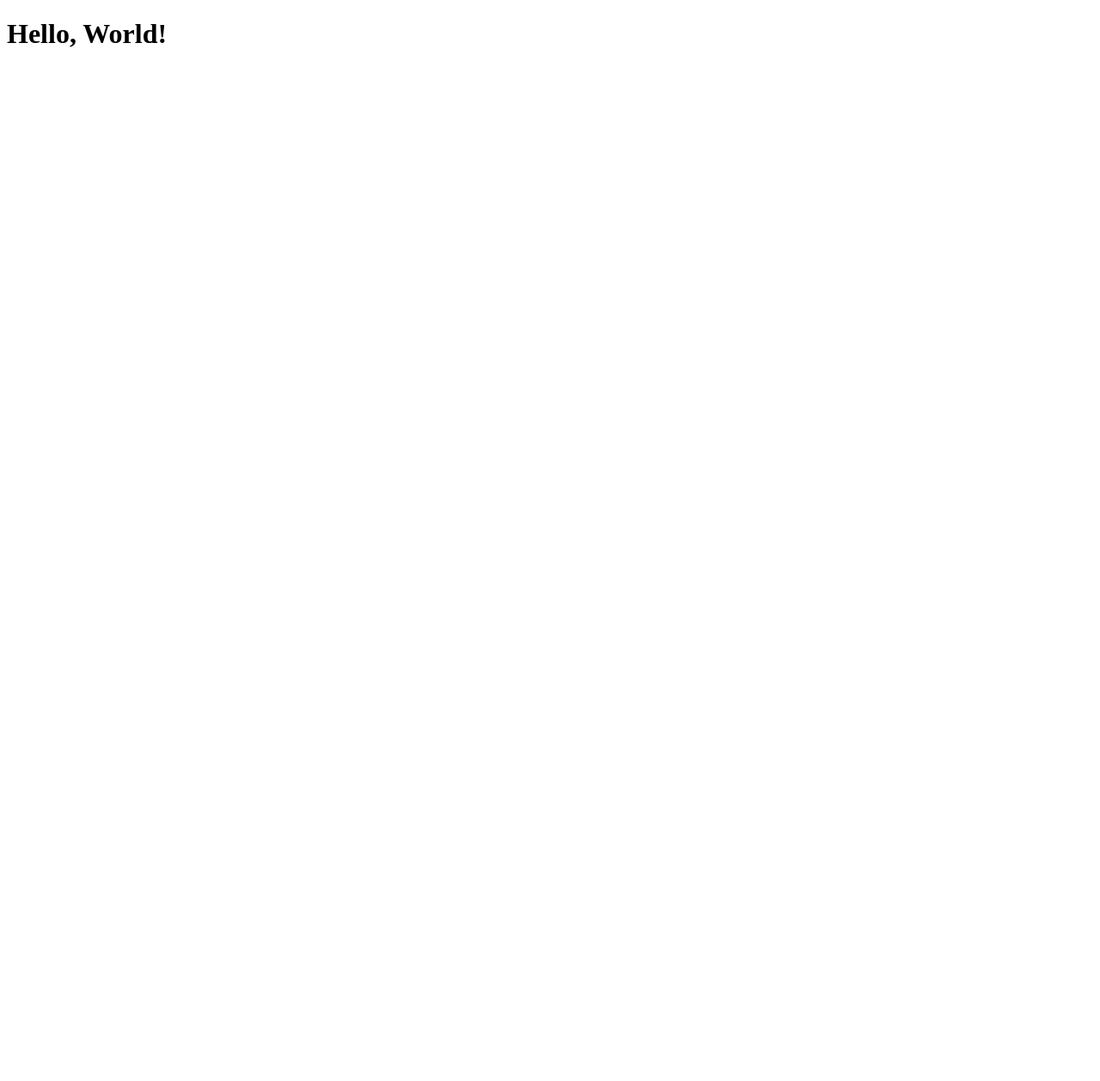
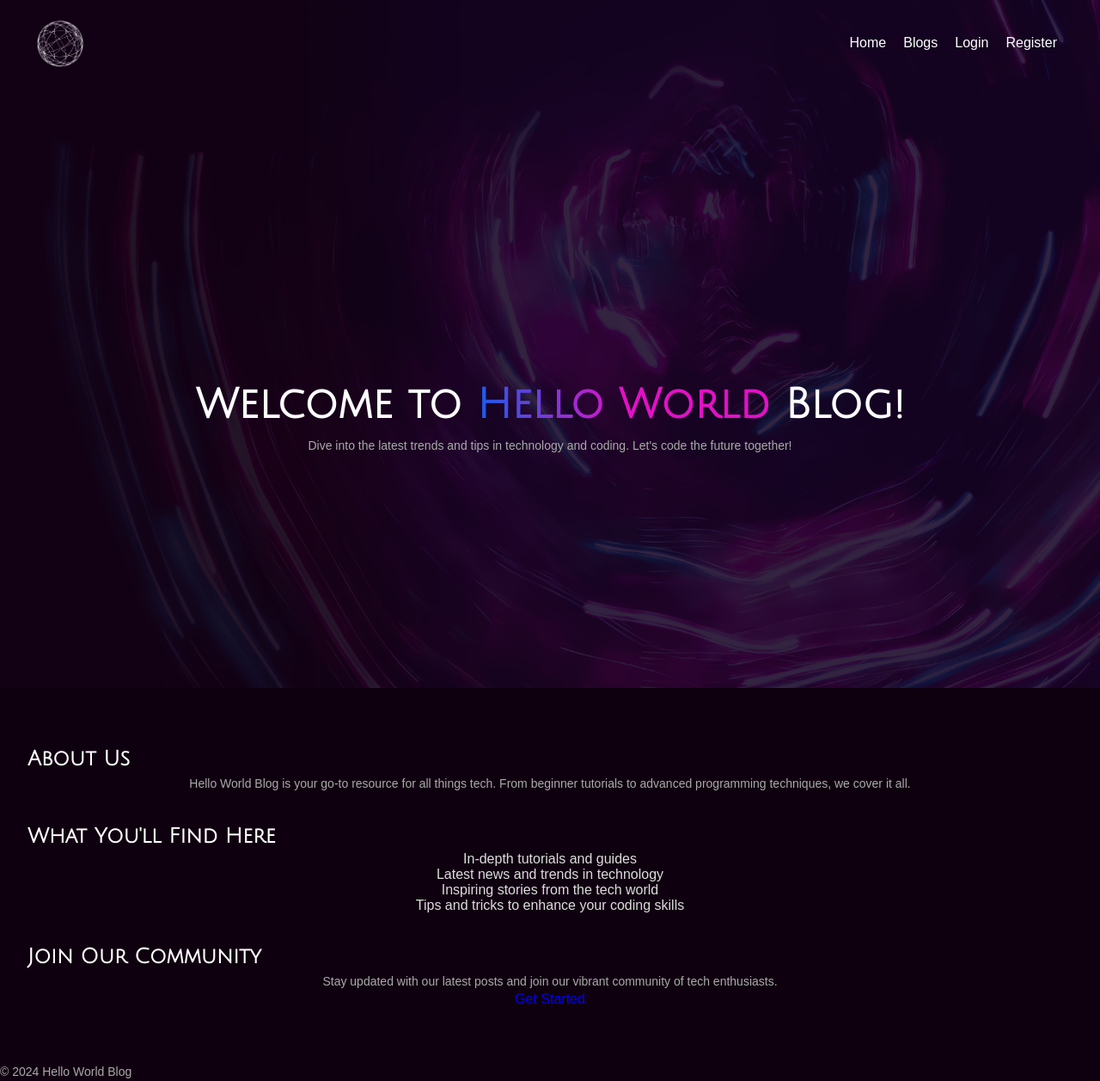
Before and after one commit to Adham-Emam/Hello-World-, a Django app: page / in a window 1280 px wide. Before the commit the page is almost empty. Shown: the whole page at 86% size. Before the commit the page ends 55 px from the top, so only its background shows below. Run offline with Django 5.2, Linux system fonts and the light colour scheme.

Commit message:
home page

```diff
--- a/Blog/settings.py
+++ b/Blog/settings.py
@@ -118,7 +118,11 @@ USE_TZ = True
 # Static files (CSS, JavaScript, Images)
 # https://docs.djangoproject.com/en/5.0/howto/static-files/
 
-STATIC_URL = 'static/'
+STATIC_URL = '/static/'
+STATICFILES_DIRS = [
+    os.path.join(BASE_DIR, 'static'),
+]
+
 
 # Default primary key field type
 # https://docs.djangoproject.com/en/5.0/ref/settings/#default-auto-field
--- /dev/null
+++ b/BlogPost/static/css/styles.css
@@ -0,0 +1,138 @@
+@import url("https://fonts.googleapis.com/css2?family=Julius+Sans+One&display=swap");
+:root {
+  --main-color: #8a2be2;
+  --secondary-color: #1a5ded;
+  --third-color: #e211c6;
+}
+* {
+  margin: 0;
+  padding: 0;
+  box-sizing: border-box;
+}
+body {
+  background-color: rgb(15, 0, 15);
+  color: #ddd;
+  font-family: Arial, sans-serif;
+}
+ul {
+  list-style: none;
+}
+a {
+  text-decoration: none;
+}
+/* Default container width */
+.container {
+  max-width: 1200px;
+  padding: 0 50px;
+  margin: 0 auto; /* Center the container */
+}
+
+/* Media query for tablets */
+@media only screen and (max-width: 768px) {
+  .container {
+    max-width: 90%; /* Adjust width for tablets */
+  }
+}
+
+/* Media query for mobile devices */
+@media only screen and (max-width: 480px) {
+  .container {
+    max-width: 100%; /* Adjust width for mobile devices */
+    padding: 0 10px; /* Add some padding for better readability */
+  }
+}
+h1,
+h2,
+h3,
+h4,
+h5,
+h6 {
+  color: white;
+  width: fit-content;
+  font-family: "Julius Sans One", sans-serif;
+  line-height: 1.5;
+}
+p {
+  font-size: 14px;
+  line-height: 1.6;
+  color: #aaa;
+}
+header .container {
+  padding: 20px 0;
+  display: flex;
+  justify-content: space-between;
+  align-items: center;
+}
+header .container .logo {
+  width: 60px;
+  height: 60px;
+}
+header .container .logo img {
+  width: 100%;
+  height: 100%;
+}
+nav ul {
+  display: flex;
+  justify-content: center;
+  align-items: center;
+  margin-left: auto;
+  width: fit-content;
+}
+nav ul li {
+  padding: 10px;
+  position: relative;
+}
+nav ul li::before {
+  content: "";
+  background-color: var(--main-color);
+  width: 0%;
+  height: 1px;
+  position: absolute;
+  bottom: 0;
+  left: 50%;
+  transform: translateX(-50%);
+  transition-duration: 0.3s;
+}
+nav ul li:hover::before {
+  width: 100%;
+}
+nav ul li a {
+  transition-duration: 0.3s;
+}
+nav ul li:hover a {
+  color: #bbb;
+}
+nav a {
+  color: white;
+}
+
+main {
+  padding: 2rem;
+  text-align: center;
+}
+.intro,
+.about,
+.highlights,
+.cta {
+  margin-bottom: 2rem;
+}
+.intro {
+  height: calc(100vh - 100px);
+  display: flex;
+  justify-content: center;
+  align-items: center;
+  flex-direction: column;
+  position: relative;
+}
+.intro h1 {
+  font-size: 3rem;
+}
+.intro h1 span {
+  background: linear-gradient(
+    to right,
+    var(--secondary-color) 0%,
+    var(--third-color) 50%
+  );
+  background-clip: text;
+  -webkit-text-fill-color: transparent;
+}
--- a/BlogPost/templates/home.html
+++ b/BlogPost/templates/home.html
@@ -1,7 +1,56 @@
-{% extends 'layout.html' %} {% block content %}
- {% if user.is_authenticated %}
-<h1>Hello, {{ user.username }}!</h1>
-{% else %}
-<h1>Hello, World!</h1>
-{% endif %}
+{% extends 'layout.html' %} {% load static %} {% block styles %}
+
+<style>
+  .overlay,
+  .section-bg {
+    position: absolute;
+    top: 0;
+    left: 0;
+    width: 100%;
+    height: 100vh;
+    z-index: -1;
+  }
+  .overlay {
+    background-color: rgba(35, 0, 15, 0.5);
+  }
+</style>
+{% endblock %} {% block content %}
+<img src="{% static 'images/background.png' %}" class="section-bg" alt="" />
+<div class="overlay"></div>
+<main>
+  <section class="intro">
+      <h1>Welcome to <span>Hello World</span> Blog!</h1>
+      <p>
+          Dive into the latest trends and tips in technology and coding. Let's code
+          the future together!
+        </p>
+  </section>
+  <section class="about">
+    <h2>About Us</h2>
+    <p>
+      Hello World Blog is your go-to resource for all things tech. From beginner
+      tutorials to advanced programming techniques, we cover it all.
+    </p>
+  </section>
+  <section class="highlights">
+    <h2>What You'll Find Here</h2>
+    <ul>
+      <li>In-depth tutorials and guides</li>
+      <li>Latest news and trends in technology</li>
+      <li>Inspiring stories from the tech world</li>
+      <li>Tips and tricks to enhance your coding skills</li>
+    </ul>
+  </section>
+  <section class="cta">
+    <h2>Join Our Community</h2>
+    <p>
+      Stay updated with our latest posts and join our vibrant community of tech
+      enthusiasts.
+    </p>
+    <a href="{% url 'register' %}" class="cta-button">Get Started</a>
+  </section>
+</main>
+<footer>
+  <p>&copy; 2024 Hello World Blog</p>
+</footer>
 {% endblock %}
--- a/BlogPost/templates/layout.html
+++ b/BlogPost/templates/layout.html
@@ -1,19 +1,36 @@
 <!DOCTYPE html>
 <html lang="en">
   <head>
-    <meta charset="UTF-8">
-    <meta name="viewport" content="width=device-width, initial-scale=1.0">
+    <meta charset="UTF-8" />
+    <meta name="viewport" content="width=device-width, initial-scale=1.0" />
     <title>Hello, World!</title>
+    {% load static %}
+    <!-- Tab Icon -->
+    <link rel="icon" href="{% static 'images/icon.ico' %}" />
+    <!-- Stylesheet -->
+    <link rel="stylesheet" href="{% static 'css/styles.css' %}" />
+    {% block styles %} {% endblock %}
   </head>
   <body>
-    <!-- <nav>
+    <header>
+      <div class="container">
+        <a href="{% url 'home' %}" class="logo">
+          <img src="{% static 'images/logo.png' %}" alt="Hello World" />
+        </a>
+        <nav>
           <ul>
-            <li></li>
-            <li></li>
-            <li></li>
+            <li><a href="{% url 'home' %}">Home</a></li>
+            <li><a href="#">Blogs</a></li>
+            {% if user.is_authenticated %}
+            <li><a href="{% url 'logout' %}">Logout</a></li>
+            {% else %}
+            <li><a href="{% url 'login' %}">Login</a></li>
+            <li><a href="{% url 'register' %}">Register</a></li>
+            {% endif %}
           </ul>
-    </nav> -->
-    {% block content %}
-    {% endblock %}
+        </nav>
+      </div>
+    </header>
+    {% block content %} {% endblock %}
   </body>
 </html>
```
Also changed, not shown: BlogPost/static/images/background.png (added), BlogPost/static/images/icon.ico (added), BlogPost/static/images/logo.png (added), README.md (added), db.sqlite3. Lines whose indentation alone changed are shown as unchanged.
